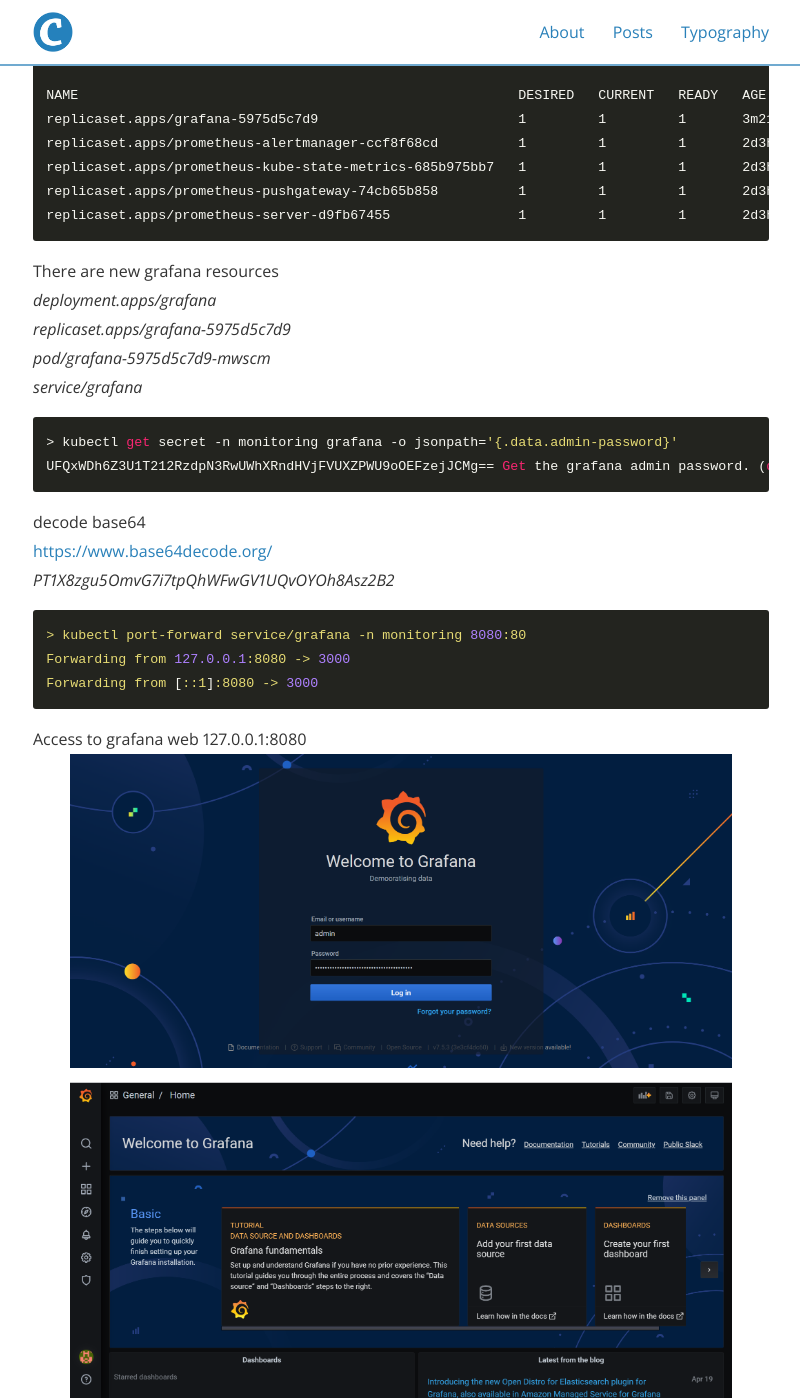
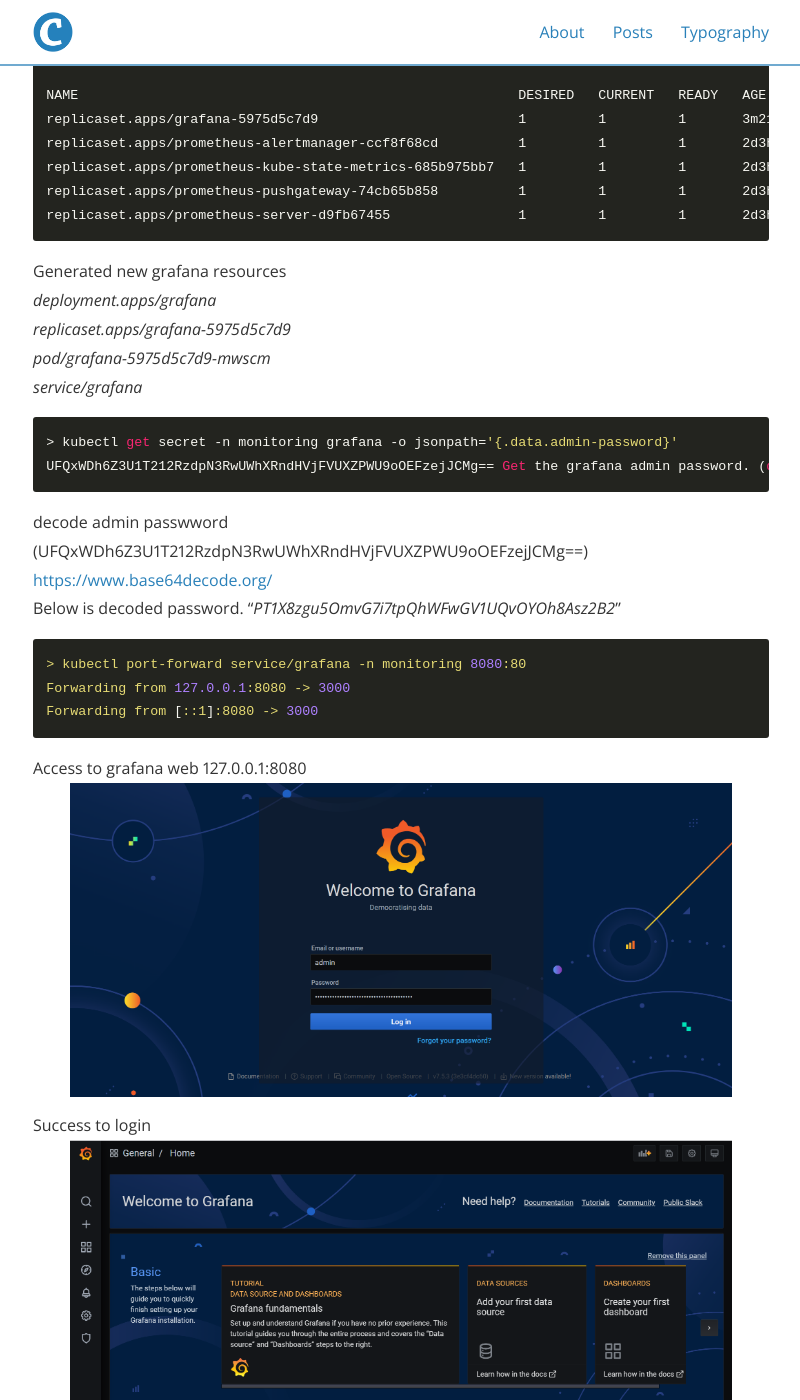
Before and after one commit to rhsoddld/rhsoddld.github.io, a Jekyll site: the page built from _posts/2021-04-20-k8s_2.md, in a window 1280 px wide and 1400 px high, scrolled down 3267 px. Shown: the whole window, without its empty margins (239-1039 px from the left). Built offline with Jekyll 4.4.1, drawn with Linux system fonts in a browser that asks for light colours; nearby versions of some CDN libraries; some of the changed text lies outside the part shown.

Commit message:
2021-04-21-grafana

```diff
--- a/_posts/2021-04-20-k8s_2.md
+++ b/_posts/2021-04-20-k8s_2.md
@@ -137,19 +137,20 @@ Check the installation.
     replicaset.apps/prometheus-pushgateway-74cb65b858          1         1         1       2d3h
     replicaset.apps/prometheus-server-d9fb67455                1         1         1       2d3h
 
-There are new grafana resources
-_deployment.apps/grafana_
-_replicaset.apps/grafana-5975d5c7d9_
-_pod/grafana-5975d5c7d9-mwscm_
-_service/grafana_
+Generated new grafana resources
+ _deployment.apps/grafana_
+ _replicaset.apps/grafana-5975d5c7d9_
+ _pod/grafana-5975d5c7d9-mwscm_
+ _service/grafana_
 
     > kubectl get secret -n monitoring grafana -o jsonpath='{.data.admin-password}'
     UFQxWDh6Z3U1T212RzdpN3RwUWhXRndHVjFVUXZPWU9oOEFzejJCMg==
 Get the grafana admin password. (default administrator account: admin)
 
-decode base64
+decode admin passwword (UFQxWDh6Z3U1T212RzdpN3RwUWhXRndHVjFVUXZPWU9oOEFzejJCMg==)
 [https://www.base64decode.org/](https://www.base64decode.org/)
-_PT1X8zgu5OmvG7i7tpQhWFwGV1UQvOYOh8Asz2B2_
+Below is decoded password.
+ "_PT1X8zgu5OmvG7i7tpQhWFwGV1UQvOYOh8Asz2B2_"
 
 
     > kubectl port-forward service/grafana -n monitoring 8080:80
@@ -159,8 +160,18 @@ _PT1X8zgu5OmvG7i7tpQhWFwGV1UQvOYOh8Asz2B2_
 Access to grafana web 127.0.0.1:8080
 <img src="/assets/kubernetes/20210421/grafana_login.PNG">
 
+
+Success to login
 <img src="/assets/kubernetes/20210421/grafana_main.PNG">
 
+
+Add prometheus data source
+Input prometheus service information.
+    service/prometheus-server               ClusterIP   10.104.162.18    <none>        80/TCP     2d3h
 <img src="/assets/kubernetes/20210421/grafana_add_prometheus_1.PNG">
+
+Add prometheus dashboard
 <img src="/assets/kubernetes/20210421/grafana_add_prometheus_2.PNG">
+
+In a few miniutes....  it shows resource informaion from the dashboard
 <img src="/assets/kubernetes/20210421/grafana_add_prometheus_3.PNG">
```
